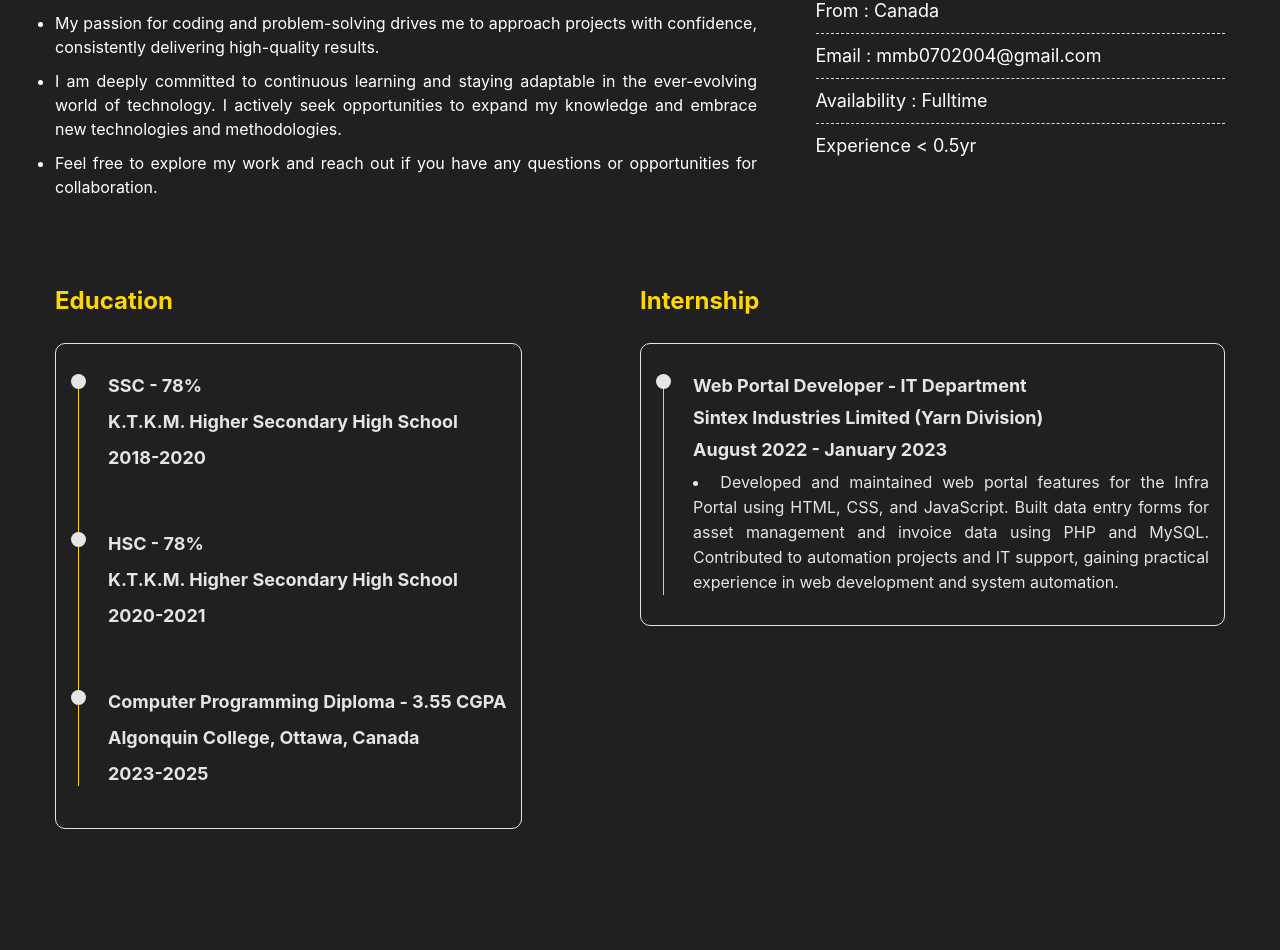
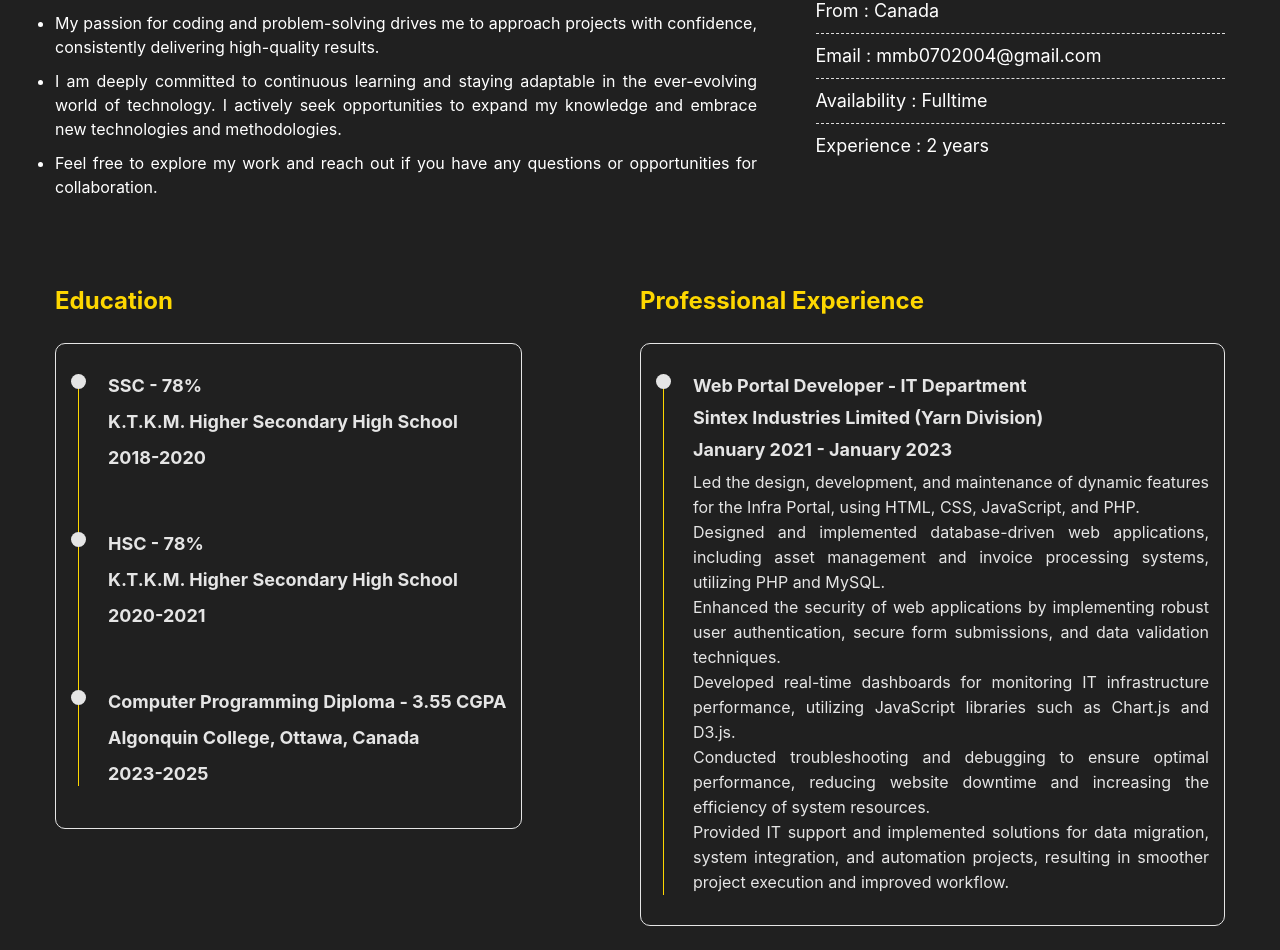
Before and after one commit to mmb0710/Meet-Maheta-Portfolio, a React (Create React App) app: page / in a window 1280 px wide. Shown: the part 882-1832 px from the top of the page. Built offline with nearby package versions, Linux system fonts and the light colour scheme.

Commit message:
Updated Education and Professional Experience sections with enhanced content

```diff
--- a/src/components/About.js
+++ b/src/components/About.js
@@ -43,7 +43,7 @@ const About = () => {
               <li>From : Canada</li>
               <li>Email : mmb0702004@gmail.com</li>
               <li>Availability : Fulltime</li>
-              <li>Experience &lt; 0.5yr</li>
+              <li>Experience : 2 years</li>
             </ul>
           </div>
         </div>
--- a/src/components/Education.js
+++ b/src/components/Education.js
@@ -44,7 +44,7 @@ function Education() {
                         </div>
                     </div>
                     <div className="internship">
-                        <h3 className="title">Internship</h3>
+                        <h3 className="title">Professional Experience</h3>
                         <div className="row">
                             <div className="timeline-box">
                                 <div className="timeline">
@@ -54,13 +54,17 @@ function Education() {
                                         <h3 className="timeline-title">Web Portal Developer - IT Department</h3>
                                         <h4 className="timeline-title">Sintex Industries Limited (Yarn Division)</h4>
                                         <h4 className="timeline-title">
-                                            <i className="fa fa-calendar"></i> August 2022 - January 2023
+                                            <i className="fa fa-calendar"></i> January 2021 - January 2023
                                         </h4>
-                                        <li className="timeline-text">
-                                            Developed and maintained web portal features for the Infra Portal using HTML, CSS, and JavaScript.
-                                            Built data entry forms for asset management and invoice data using PHP and MySQL.
-                                            Contributed to automation projects and IT support, gaining practical experience in web development and system automation.
-                                        </li>
+                                        <ul className="timeline-text">
+                                            <li>Led the design, development, and maintenance of dynamic features for the Infra Portal, using HTML, CSS, JavaScript, and PHP.</li>
+                                            <li>Designed and implemented database-driven web applications, including asset management and invoice processing systems, utilizing PHP and MySQL.</li>
+                                            <li>Enhanced the security of web applications by implementing robust user authentication, secure form submissions, and data validation techniques.</li>
+                                            <li>Developed real-time dashboards for monitoring IT infrastructure performance, utilizing JavaScript libraries such as Chart.js and D3.js.</li>
+                                            <li>Conducted troubleshooting and debugging to ensure optimal performance, reducing website downtime and increasing the efficiency of system resources.</li>
+                                            <li>Provided IT support and implemented solutions for data migration, system integration, and automation projects, resulting in smoother project execution and improved workflow.</li>
+
+                                        </ul>
                                     </div>
                                 </div>
                             </div>
--- a/src/components/Home.js
+++ b/src/components/Home.js
@@ -48,9 +48,6 @@ const Home = () => {
           <a href="https://github.com/mmb0710">
             <FontAwesomeIcon icon={faGithub} />
           </a>
-          <a href="https://leetcode.com/u/mmb0702/">
-            <FontAwesomeIcon icon={faCode} />
-          </a>
           <a href="https://www.linkedin.com/in/meet-maheta-063608265/">
             <FontAwesomeIcon icon={faLinkedin} />
           </a>
```
